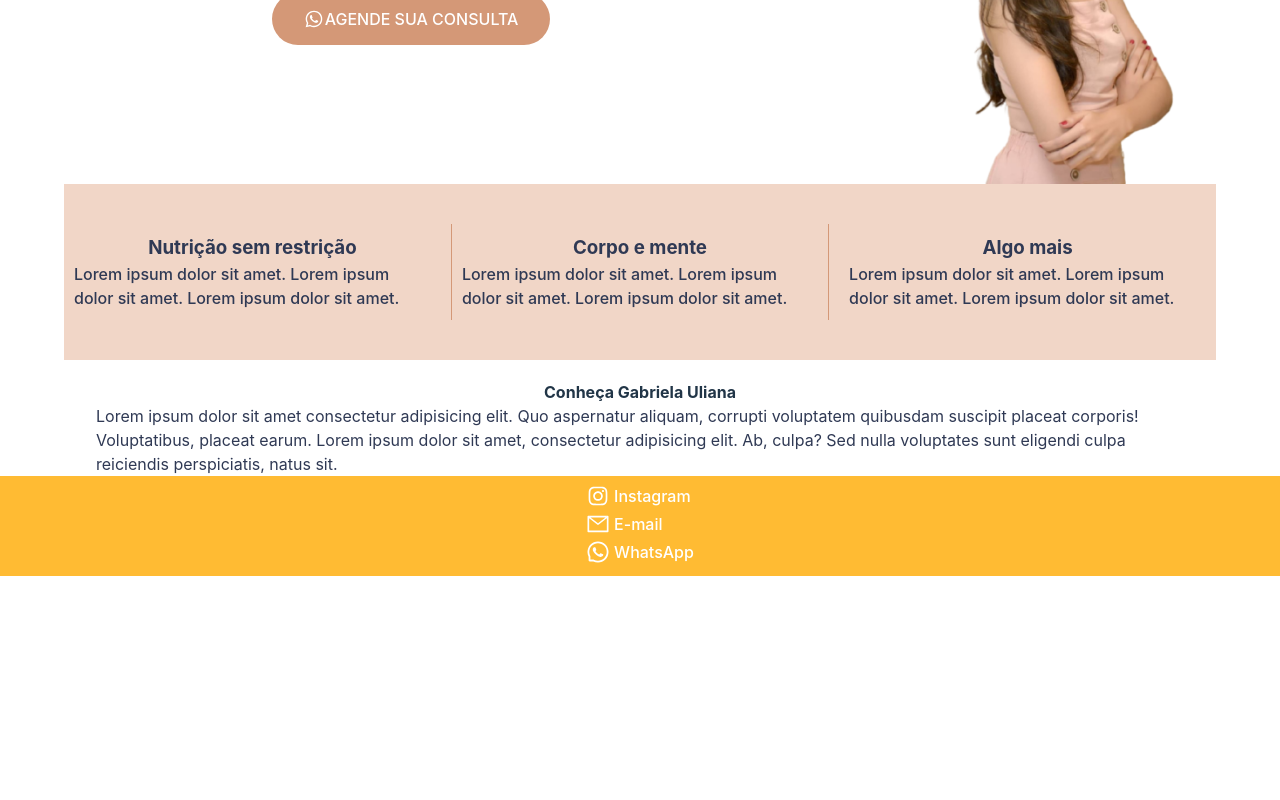
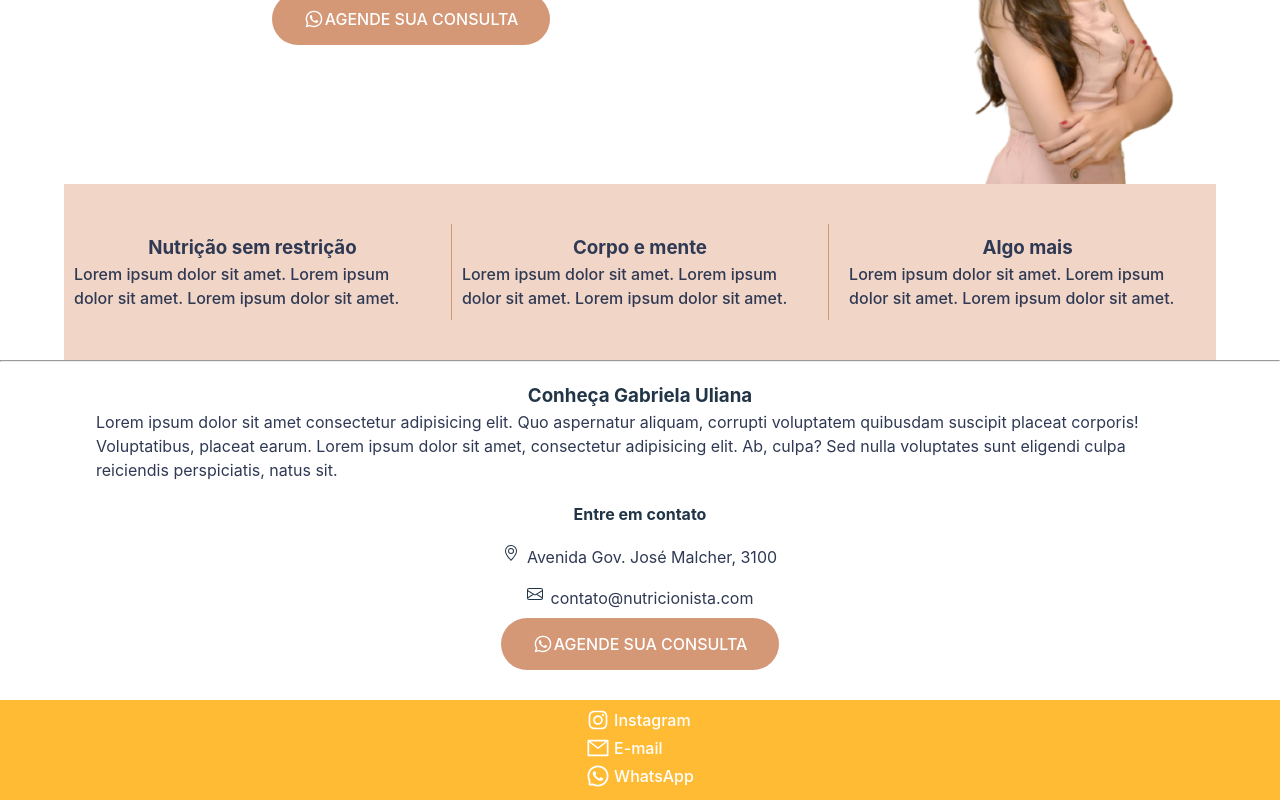
Before and after one commit to AdsonVilla/NutricionistaGabrielaUliana-New, a React (Vite) app: page / in a window 1280 px wide. Shown: the part 354-1154 px from the top of the page. Before the commit the page ends 930 px from the top, so only its background shows below. Built offline with nearby package versions, Linux system fonts and the light colour scheme.

Commit message:
Adição da seção Contact

```diff
--- a/src/App.css
+++ b/src/App.css
@@ -2,6 +2,10 @@
   margin: 0;
   padding: 0;
   box-sizing: border-box;
+}
+
+html {
+  scroll-behavior: smooth;
 }
 
 button {
@@ -20,3 +24,36 @@ button {
 .gabriela p {
   width: 85%;
 }
+
+.contact {
+  margin-top: 20px;
+  display: flex;
+  flex-direction: column;
+  justify-content: center;
+  align-items: center;
+  gap: 10px;
+}
+
+.infos {
+  display: flex;
+  flex-direction: column;
+  justify-content: center;
+  align-items: center;
+  gap: 8px;
+}
+
+.contact-infos {
+  display: flex;
+  justify-content: center;
+  align-items: center;
+
+  gap: 8px;
+}
+
+.contact-infos p {
+  padding-top: 9px;
+}
+
+.map {
+  padding-top: 15px;
+}
--- a/src/App.jsx
+++ b/src/App.jsx
@@ -3,6 +3,7 @@ import { Navbar } from "../src/Components/Navbar/Navbar";
 import { Footer } from "./Components/Footer/Footer";
 import { Home } from "./Components/Home/Home";
 import { Advantages } from "./Components/Advantages/Advantages";
+import { Button } from "./Components/Button/Button";
 
 function App() {
   return (
@@ -10,9 +11,10 @@ function App() {
       <Navbar />
       <Home />
       <Advantages />
+      <hr />
       <section id="gabriela-section">
-        <div class="gabriela container">
-          <h4>Conheça Gabriela Uliana</h4>
+        <div className="gabriela container">
+          <h3>Conheça Gabriela Uliana</h3>
           <p>
             Lorem ipsum dolor sit amet consectetur adipisicing elit. Quo
             aspernatur aliquam, corrupti voluptatem quibusdam suscipit placeat
@@ -22,6 +24,41 @@ function App() {
           </p>
         </div>
       </section>
+      <section id="contact">
+        <div className="contact container">
+          <h4>Entre em contato</h4>
+          <div className="infos">
+            <div className="contact-infos">
+              <svg
+                xmlns="http://www.w3.org/2000/svg"
+                width="16"
+                height="16"
+                fill="currentColor"
+                className="bi bi-geo-alt"
+                viewBox="0 0 16 16"
+              >
+                <path d="M12.166 8.94c-.524 1.062-1.234 2.12-1.96 3.07A31.493 31.493 0 0 1 8 14.58a31.481 31.481 0 0 1-2.206-2.57c-.726-.95-1.436-2.008-1.96-3.07C3.304 7.867 3 6.862 3 6a5 5 0 0 1 10 0c0 .862-.305 1.867-.834 2.94zM8 16s6-5.686 6-10A6 6 0 0 0 2 6c0 4.314 6 10 6 10z" />
+                <path d="M8 8a2 2 0 1 1 0-4 2 2 0 0 1 0 4zm0 1a3 3 0 1 0 0-6 3 3 0 0 0 0 6z" />
+              </svg>
+              <p>Avenida Gov. José Malcher, 3100</p>
+            </div>
+            <div className="contact-infos">
+              <svg
+                xmlns="http://www.w3.org/2000/svg"
+                width="16"
+                height="16"
+                fill="currentColor"
+                className="bi bi-envelope"
+                viewBox="0 0 16 16"
+              >
+                <path d="M0 4a2 2 0 0 1 2-2h12a2 2 0 0 1 2 2v8a2 2 0 0 1-2 2H2a2 2 0 0 1-2-2V4Zm2-1a1 1 0 0 0-1 1v.217l7 4.2 7-4.2V4a1 1 0 0 0-1-1H2Zm13 2.383-4.708 2.825L15 11.105V5.383Zm-.034 6.876-5.64-3.471L8 9.583l-1.326-.795-5.64 3.47A1 1 0 0 0 2 13h12a1 1 0 0 0 .966-.741ZM1 11.105l4.708-2.897L1 5.383v5.722Z" />
+              </svg>
+              <p>contato@nutricionista.com</p>
+            </div>
+            <Button />
+          </div>
+        </div>
+      </section>
       <Footer />
     </div>
   );
--- a/src/Components/Footer/Footer.css
+++ b/src/Components/Footer/Footer.css
@@ -3,6 +3,7 @@ footer {
   display: flex;
   align-items: center;
   justify-content: center;
+  margin-top: 30px;
   padding: 0.5rem 2rem;
 }
 
--- a/src/Components/Navbar/Navbar.jsx
+++ b/src/Components/Navbar/Navbar.jsx
@@ -22,13 +22,13 @@ export function Navbar() {
         {width > 540 ? (
           <ul className="sections-list">
             <li className="list-item">
-              <a href="#">Sobre</a>
+              <a href="#gabriela-section">Sobre</a>
             </li>
             <li className="list-item">
               <a href="#">Dúvidas</a>
             </li>
             <li className="list-item">
-              <a href="#">Contato</a>
+              <a href="#contact">Contato</a>
             </li>
           </ul>
         ) : (
```
